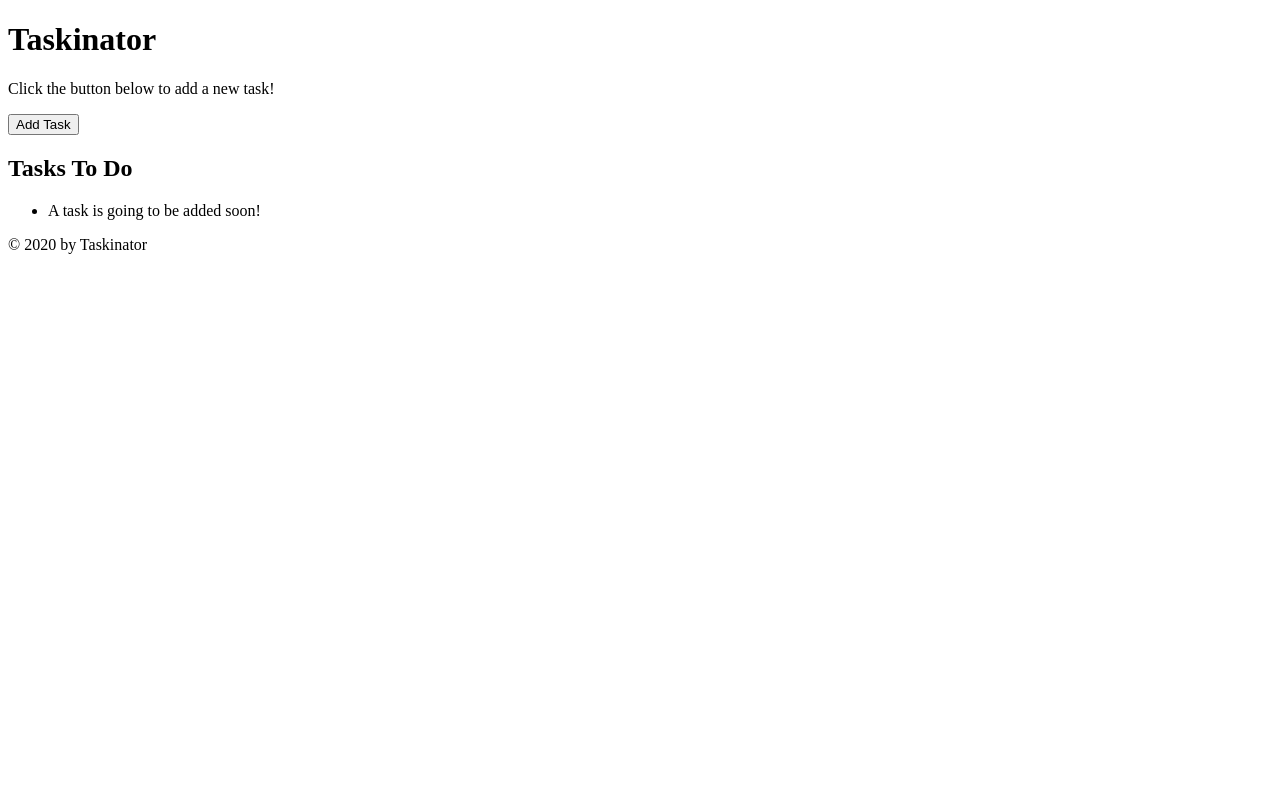
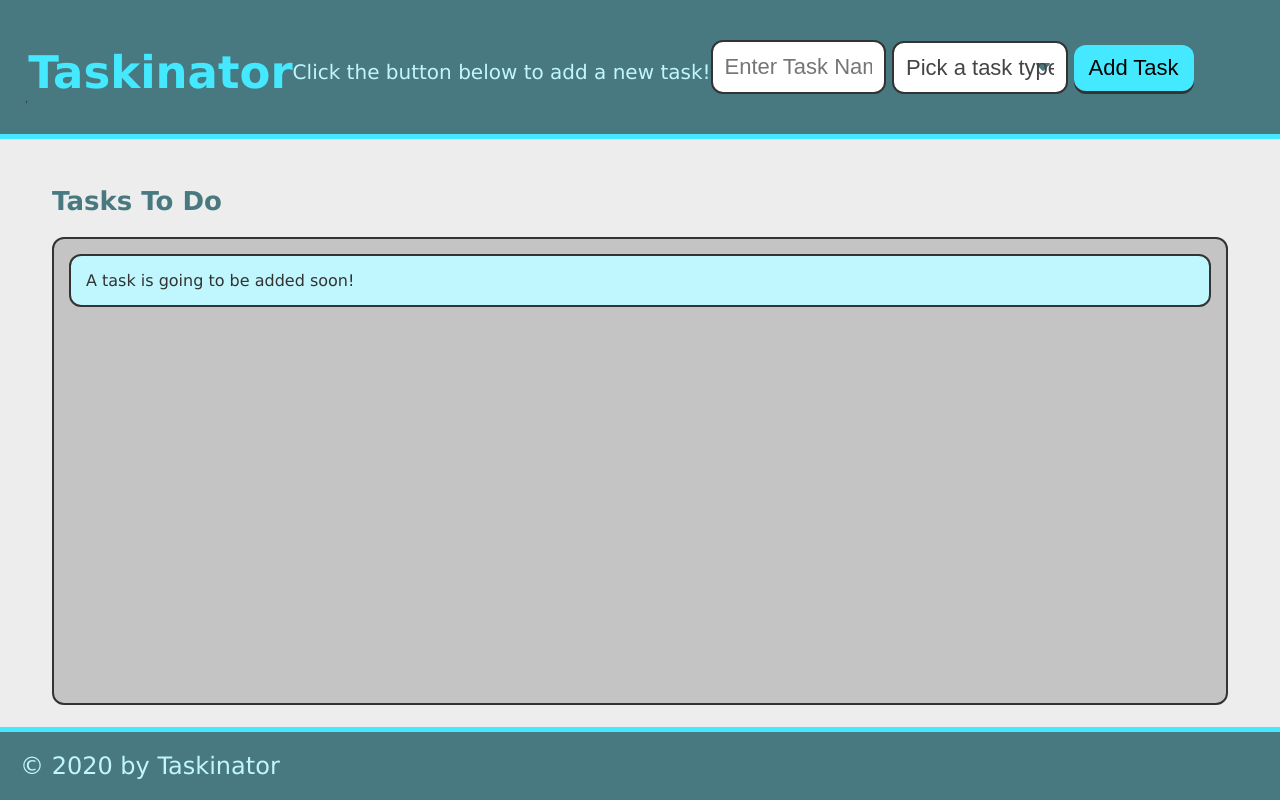
Before and after one commit to MarcosLuisCastillo/taskinator, a plain HTML site: page index.html in a window 1280 px wide. Drawn offline with Linux system fonts and the light colour scheme.

Commit message:
form submit and css js html updates

```diff
--- a/assets/js/script.js
+++ b/assets/js/script.js
@@ -0,0 +1,14 @@
+var formE1 = document.querySelector("#task-form");
+var tasksToDoE1 = document.querySelector("#tasks-to-do");
+
+var createTaskHandler = function(event) {
+    console.log(event);
+    event.preventDefault();
+
+    var listItemE1 = document.createElement("li");
+    listItemE1.className = "task-item";
+    listItemE1.textContent = "This is a new task.";
+    tasksToDoE1.appendChild(listItemE1);
+};
+
+formE1.addEventListener("submit", createTaskHandler);
--- a/index.html
+++ b/index.html
@@ -5,16 +5,34 @@
     <meta http-equiv="X-UA-Compatible" content="IE=edge">
     <meta name="viewport" content="width=device-width, initial-scale=1.0">
     <meta http-equiv="X-UA-Compatible" content="ie=edge">
-    <title>Taskinator</title>
-    <link rel="stylesheet" href="./UofM Coding BootCamp/taskinator/assets/css/style.css">
+    <title>Task</title>
+    <link rel="stylesheet" href="./assets/css/style.css">
 </head>
 
 <body>
 
     <header>
-        <h1 class="page-title">Taskinator</h1>
-            <p>Click the button below to add a new task!</p>
-        <button class="btn" >Add Task</button>
+        <form id="task-form">
+            ,<h1 class="page-title">Taskinator</h1>
+                <p>Click the button below to add a new task!</p>
+
+            <div class="form-group">
+                <input type="text" name="task-name" placeholder="Enter Task Name" />
+            </div>
+
+            <div class="form-group">
+                <select name="task-type" class="select-dropdown">
+                    <option value="" disabled selected>Pick a task type</option>
+                    <option value="Print">Print</option>
+                    <option value="Web">Web</option>
+                    <option value="Mobile">Mobile</option>
+                </select>
+            </div>
+
+            <div class="form-group">
+                    <button class="btn" id="save-task" type="submit">Add Task</button>
+            </div>
+        </form>
     </header>
 
         <main class="page-content">
@@ -31,7 +49,7 @@
         &copy; 2020 by Taskinator
     </footer>
 
-    <script src="./taskinator/assets/js"></script>
+    <script src="./assets/js/script.js"></script>
 
 </body>
 </html>
```
